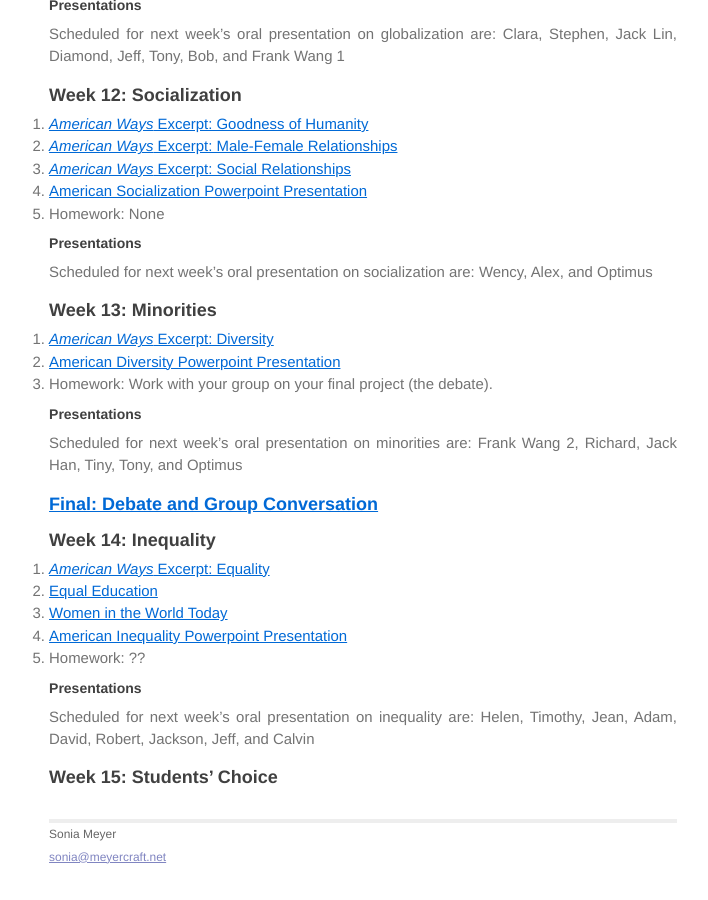
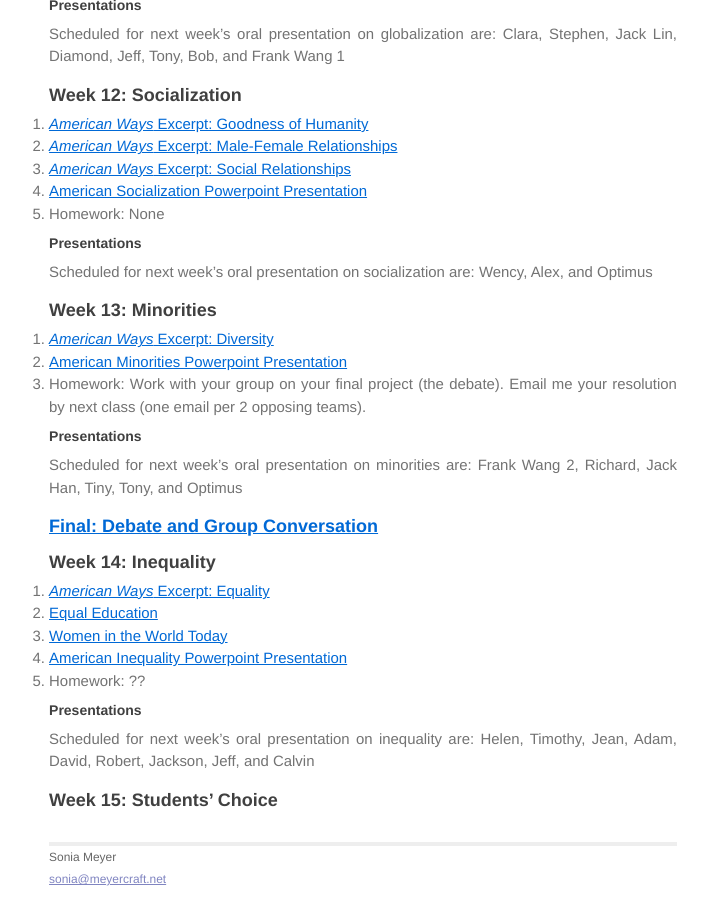
Before and after one commit to soniawmeyer/soniameyer-beihang-students-website, a Jekyll site: the page built from classes/sf2.md, in a window 1280 px wide and 900 px high, scrolled down 2116 px. Shown: the whole window, without its empty margins (277-985 px from the left). Built offline with Jekyll 4.4.1, drawn with Linux system fonts in a browser that asks for light colours; before the commit the page ends 2993 px from its top, so only the background shows below that.

Commit message:
minorities ppt fix

```diff
--- a/classes/sf2.md
+++ b/classes/sf2.md
@@ -158,8 +158,8 @@ Scheduled for next week's oral presentation on socialization are: Wency, Alex, a
 
 ### Week 13: Minorities
 3. [*American Ways* Excerpt: Diversity](/resources/Week 13 American Ways-Diversity.pdf)
-4. [American Diversity Powerpoint Presentation](/resources/Week 13 LS Diversity.ppt)
-5. Homework:  Work with your group on your final project (the debate).
+4. [American Minorities Powerpoint Presentation](/resources/Week 13 LS Minorities.ppt)
+5. Homework:  Work with your group on your final project (the debate). Email me your resolution by next class (one email per 2 opposing teams).
 
 ##### Presentations
 
```
Also changed, not shown: classes/18c.md (+3 -3 lines), classes/29c37c.md (+3 -3 lines), classes/s1s3s4s6.md (+2 -3 lines).
